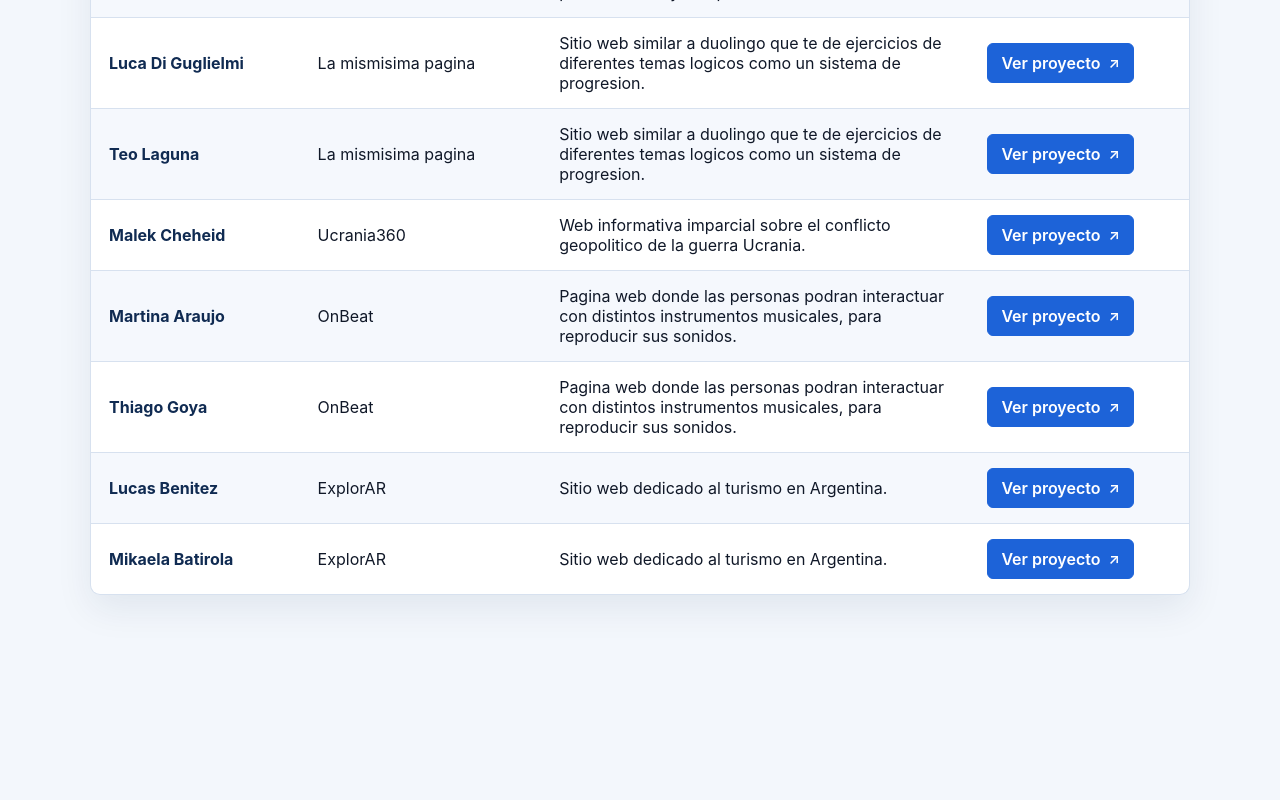
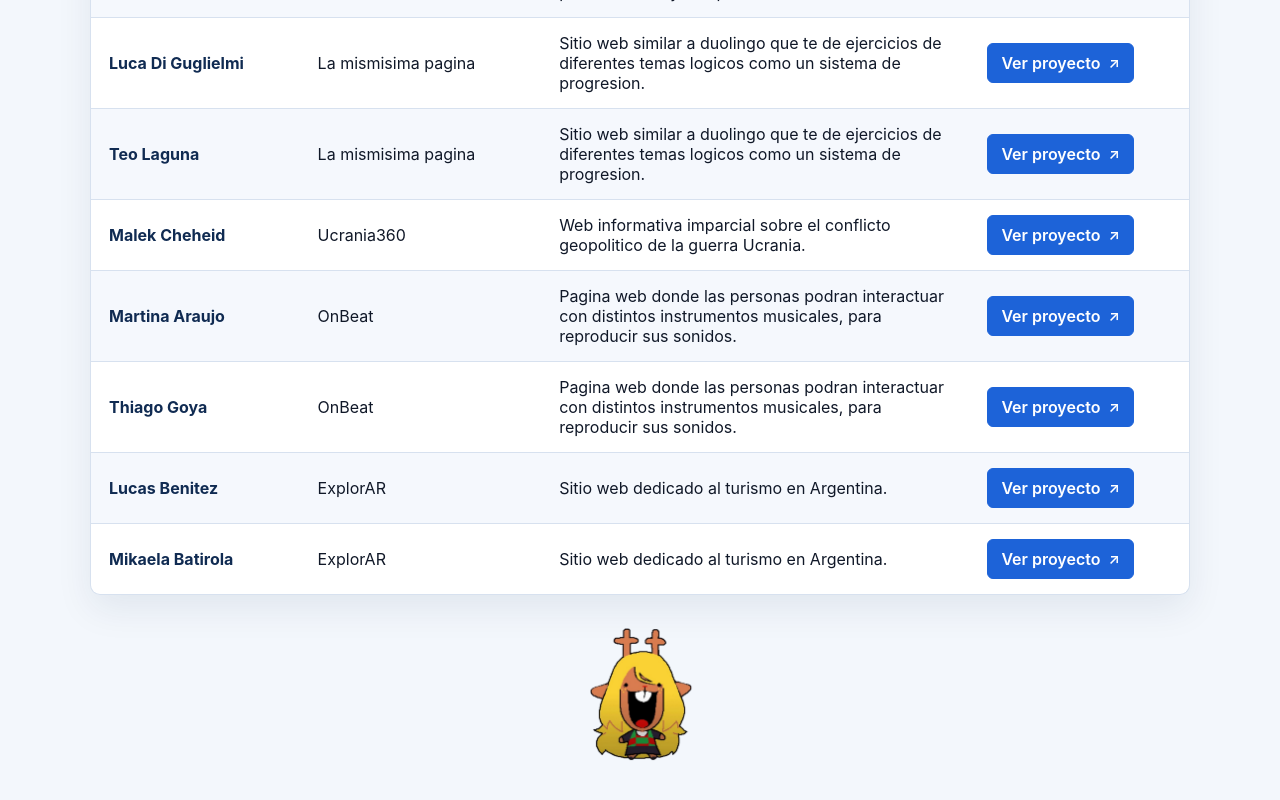
Before and after one commit to Fazyhub666/Proyectos_LDW_2026, a plain HTML site: page index.html in a window 1280 px wide. Shown: the part 951-1751 px from the top of the page. Before the commit the page ends 1626 px from the top, so only its background shows below. Drawn offline with Linux system fonts and the light colour scheme.

Commit message:
Ultra super release

```diff
--- a/index.html
+++ b/index.html
@@ -17,6 +17,14 @@
       --muted: #596a81;
       font-synthesis: none;
       text-rendering: optimizeLegibility;
+    }
+
+    img {
+      display: block;
+      width: 115px;
+      max-width: 25%;
+      height: auto;
+      margin: 32px auto 0;
     }
 
     * {
@@ -277,6 +285,8 @@
         </tbody>
       </table>
     </div>
+
+    <img src="image-removebg-preview.png" alt="ell" />
   </main>
 </body>
 </html>
```
Also changed, not shown: image-removebg-preview.png (added).
